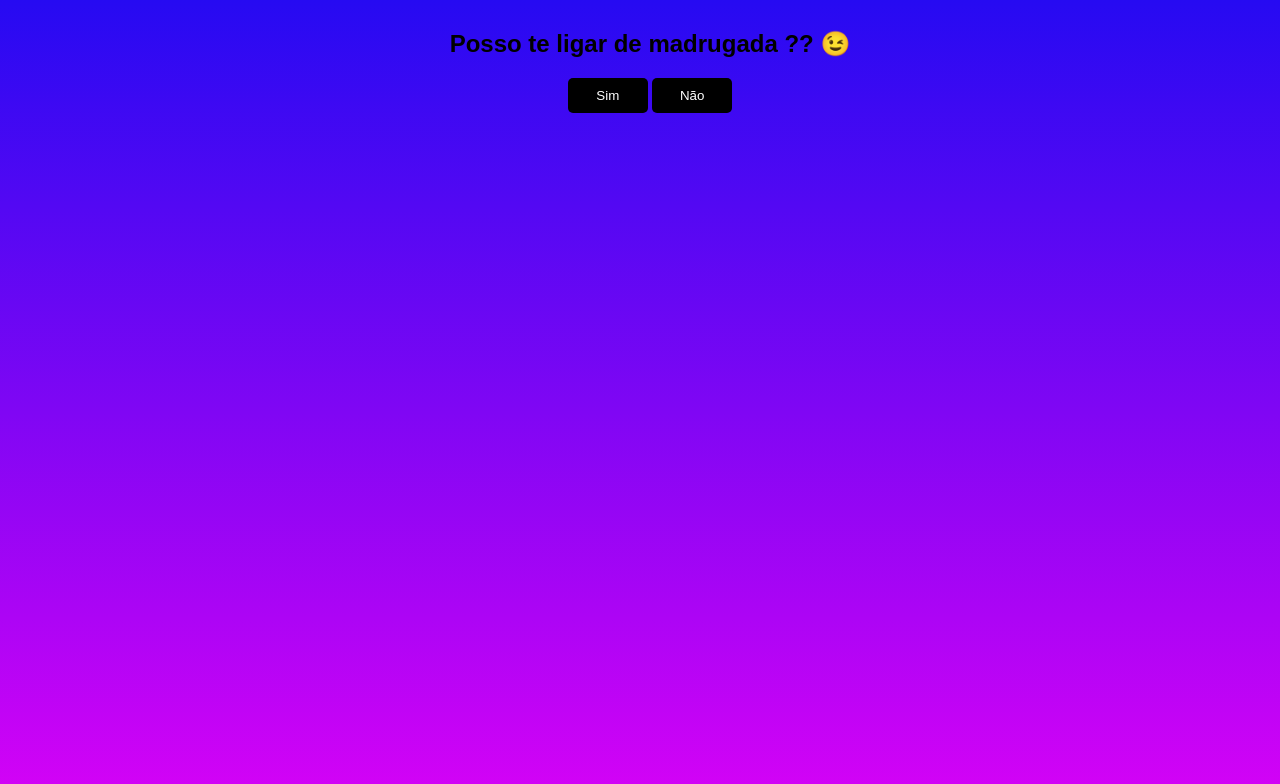
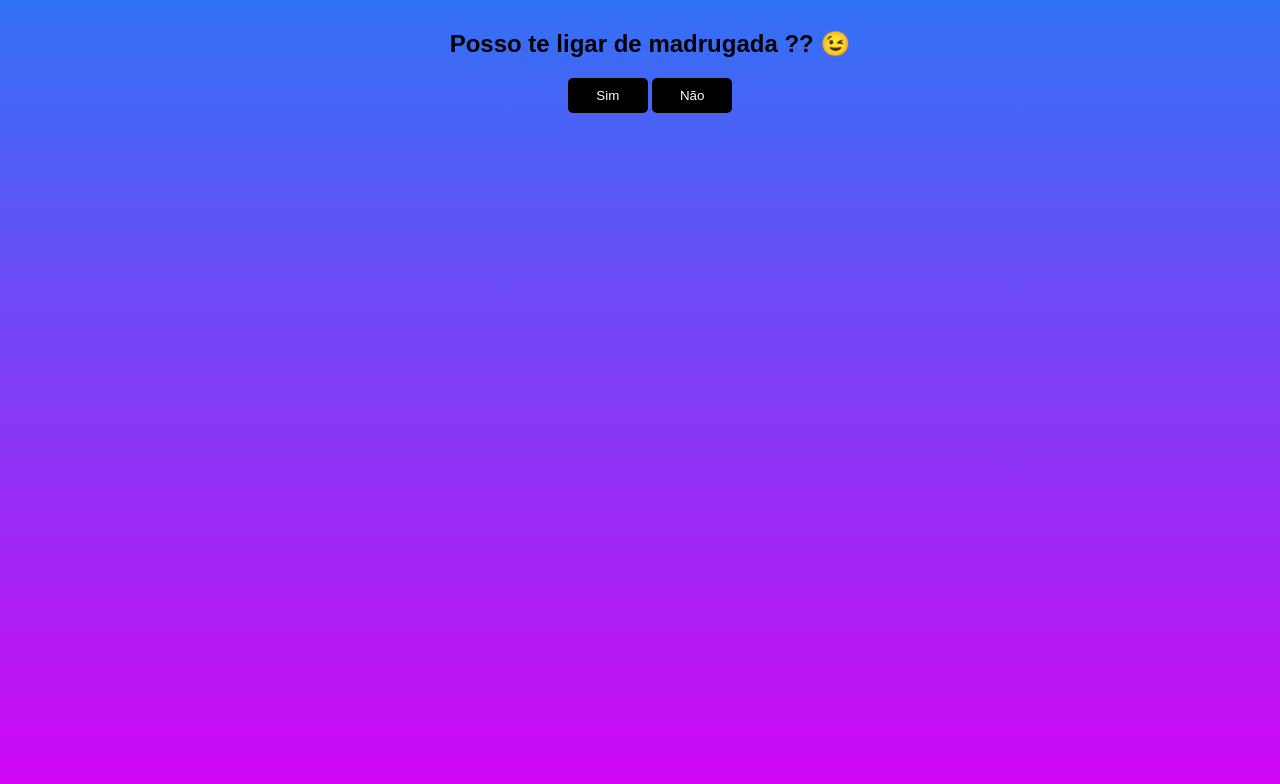
Before and after one commit to lucassiqueirasouza/Pedido, a plain HTML site: page index.html in a window 1280 px wide. Drawn offline with Linux system fonts and the light colour scheme.

Commit message:
Update style.css

```diff
--- a/style.css
+++ b/style.css
@@ -1,6 +1,6 @@
 
 #conteudo {
-    background: linear-gradient(#260af2, #D902F6);
+    background: linear-gradient(#3172F5, #D902F6);
     width: 100%;
     height: 100%;
     position: fixed;
```
